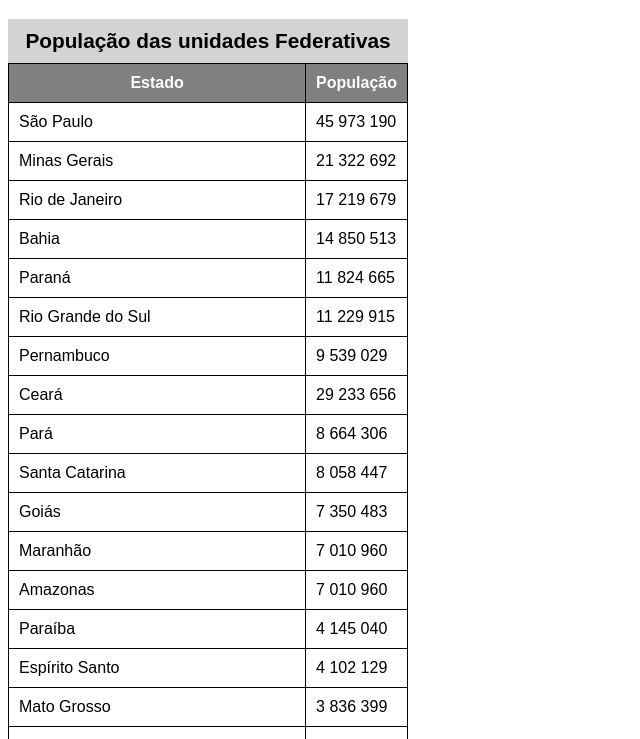
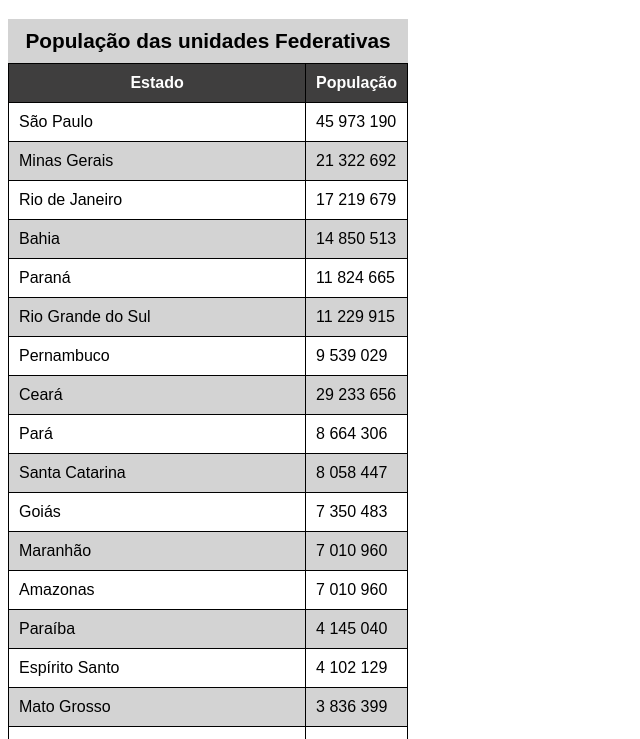
Before and after one commit to GustavoGabriel29/HTML-CSS, a plain HTML site: page exercicios/EXX23/tabela002.html in a window 1280 px wide. Shown: the part 61-800 px from the top of the page, without its empty margins (0-640 px from the left). Drawn offline with Linux system fonts and the light colour scheme.

Commit message:
Update tabela002.html

```diff
--- a/exercicios/EXX23/tabela002.html
+++ b/exercicios/EXX23/tabela002.html
@@ -12,6 +12,7 @@
         table {
             width: 400px;
             border-collapse: collapse;
+            position: relative;
         }
 
         caption{
@@ -29,6 +30,16 @@
         thead, tfoot {
             background-color: gray;
             color: white;
+        }
+
+        thead > tr > th {
+            position: sticky;
+            top: 0;
+            background-color: rgb(63, 62, 62);
+        }
+
+        tbody tr:nth-child(2n){
+            background-color: lightgray;
         }
     </style>
 </head>
```
